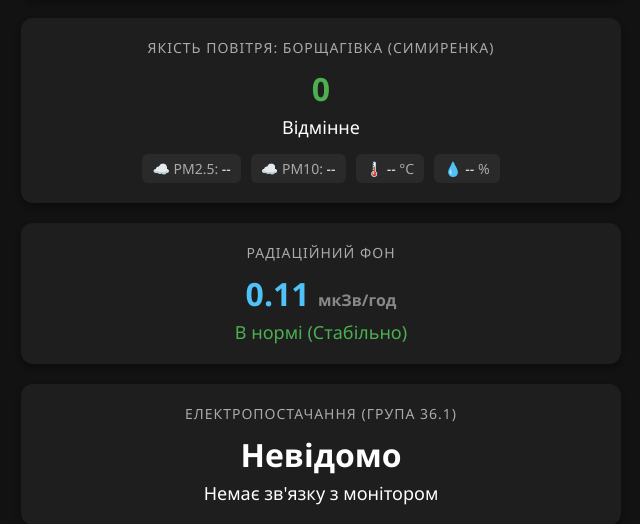
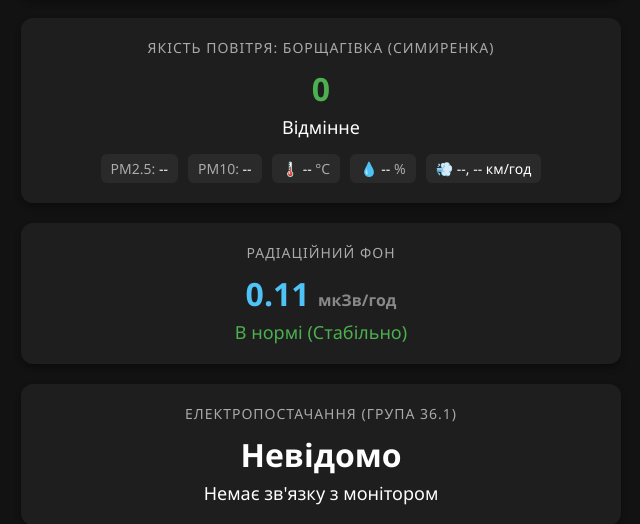
Before and after one commit to weby-homelab/security-monitor-kyiv, a Flask app: page / in a window 1280 px wide. Shown: the part 680-1204 px from the top of the page, without its empty margins (319-959 px from the left). Run offline with Flask 3, Linux system fonts and the light colour scheme; data that the repository does not hold is empty.

Commit message:
feat(web): add wind data and remove cloud icons from PM labels

```diff
--- a/app.py
+++ b/app.py
@@ -134,7 +134,7 @@ def get_air_quality():
 
         # 2. Fetch AQI, Temp, Humidity from Open-Meteo
         aq_url = "https://air-quality-api.open-meteo.com/v1/air-quality?latitude=50.408&longitude=30.400&current=us_aqi,pm2_5,pm10"
-        weather_url = "https://api.open-meteo.com/v1/forecast?latitude=50.408&longitude=30.400&current=temperature_2m,relative_humidity_2m"
+        weather_url = "https://api.open-meteo.com/v1/forecast?latitude=50.408&longitude=30.400&current=temperature_2m,relative_humidity_2m,wind_speed_10m,wind_direction_10m"
 
         aq_r = requests.get(aq_url, timeout=5)
         w_r = requests.get(weather_url, timeout=5)
@@ -155,6 +155,14 @@ def get_air_quality():
         temp = current_w.get('temperature_2m', "--")
         hum = current_w.get('relative_humidity_2m', "--")
 
+        wind_speed = current_w.get('wind_speed_10m', "--")
+        wind_dir_deg = current_w.get('wind_direction_10m', None)
+        wind_dir = "--"
+        if wind_dir_deg is not None:
+            dirs = ['Пн', 'Пн-Сх', 'Сх', 'Пд-Сх', 'Пд', 'Пд-Зх', 'Зх', 'Пн-Зх']
+            ix = int((wind_dir_deg + 22.5) / 45) % 8
+            wind_dir = dirs[ix]
+
         # Determine text status
         if aqi <= 50: status_text = "Відмінне"
         elif aqi <= 100: status_text = "Помірне"
@@ -168,6 +176,8 @@ def get_air_quality():
             "pm10": final_pm10,
             "temp": temp,
             "hum": hum,
+            "wind_speed": wind_speed,
+            "wind_dir": wind_dir,
             "text": status_text,
             "location": "Борщагівка (Симиренка)",
             "status": "ok"
@@ -176,7 +186,7 @@ def get_air_quality():
         print(f"AQI/Weather Error: {e}")
     return {
         "aqi": "--", "pm1": None, "pm25": "--", "pm10": "--",
-        "temp": "--", "hum": "--",
+        "temp": "--", "hum": "--", "wind_speed": "--", "wind_dir": "--",
         "text": "Невідомо", "location": "Симиренка", "status": "error"
     }
 
--- a/templates/index.html
+++ b/templates/index.html
@@ -82,11 +82,12 @@
             <div class="value" id="aqi-val" style="color: #4caf50;">--</div>
             <div class="status-text" id="aqi-status">Завантаження...</div>
             <div style="color: #aaa; font-size: 14px; margin-top: 15px; display: flex; flex-wrap: wrap; justify-content: center; gap: 10px;">
-                <div style="background: #2a2a2a; padding: 5px 10px; border-radius: 6px;">☁️ PM1: <span id="aqi-pm1" style="color: #fff;">--</span></div>
-                <div style="background: #2a2a2a; padding: 5px 10px; border-radius: 6px;">☁️ PM2.5: <span id="aqi-pm25" style="color: #fff;">--</span></div>
-                <div style="background: #2a2a2a; padding: 5px 10px; border-radius: 6px;">☁️ PM10: <span id="aqi-pm10" style="color: #fff;">--</span></div>
+                <div style="background: #2a2a2a; padding: 5px 10px; border-radius: 6px;">PM1: <span id="aqi-pm1" style="color: #fff;">--</span></div>
+                <div style="background: #2a2a2a; padding: 5px 10px; border-radius: 6px;">PM2.5: <span id="aqi-pm25" style="color: #fff;">--</span></div>
+                <div style="background: #2a2a2a; padding: 5px 10px; border-radius: 6px;">PM10: <span id="aqi-pm10" style="color: #fff;">--</span></div>
                 <div style="background: #2a2a2a; padding: 5px 10px; border-radius: 6px;">🌡️ <span id="aqi-temp" style="color: #fff;">--</span> °C</div>
                 <div style="background: #2a2a2a; padding: 5px 10px; border-radius: 6px;">💧 <span id="aqi-hum" style="color: #fff;">--</span> %</div>
+                <div style="background: #2a2a2a; padding: 5px 10px; border-radius: 6px;">💨 <span id="aqi-wind" style="color: #fff;">--</span></div>
             </div>
         </div>
 
@@ -149,6 +150,7 @@
                     const aqiPm10 = document.getElementById('aqi-pm10');
                     const aqiTemp = document.getElementById('aqi-temp');
                     const aqiHum = document.getElementById('aqi-hum');
+                    const aqiWind = document.getElementById('aqi-wind');
 
                     if (data.aqi && data.aqi.status === 'ok') {
                         aqiVal.innerText = data.aqi.aqi;
@@ -166,6 +168,7 @@
                         aqiPm10.innerText = data.aqi.pm10;
                         aqiTemp.innerText = data.aqi.temp;
                         aqiHum.innerText = data.aqi.hum;
+                        aqiWind.innerText = data.aqi.wind_dir + ', ' + data.aqi.wind_speed + ' км/год';
 
                         const val = data.aqi.aqi;
                         if (val <= 50) aqiVal.style.color = '#4caf50'; // Green
```
